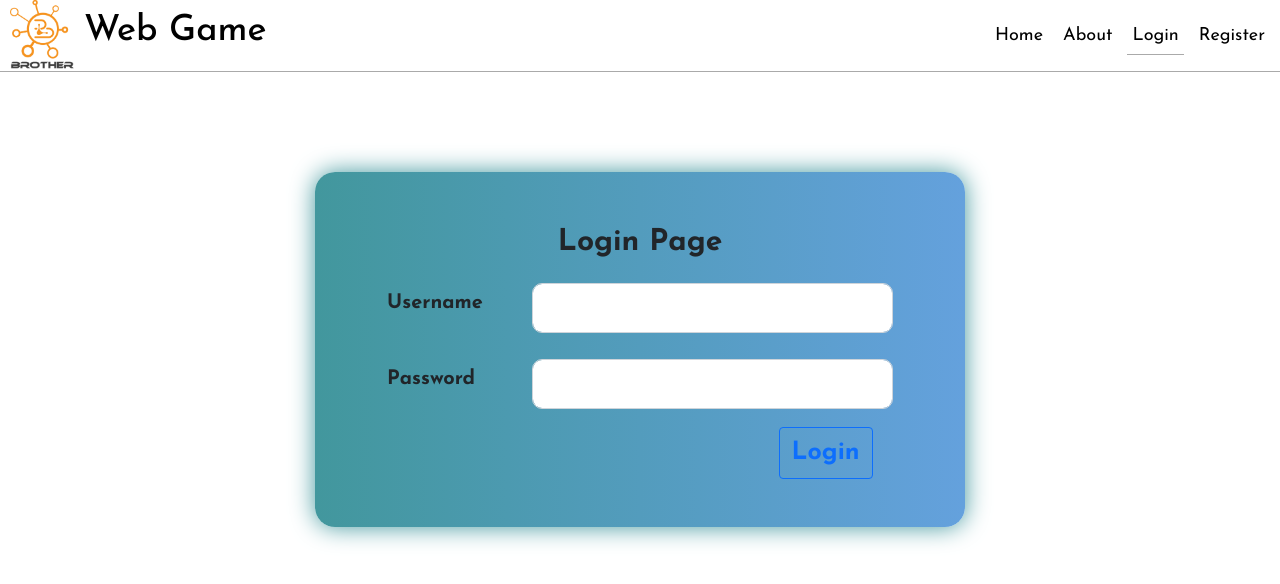
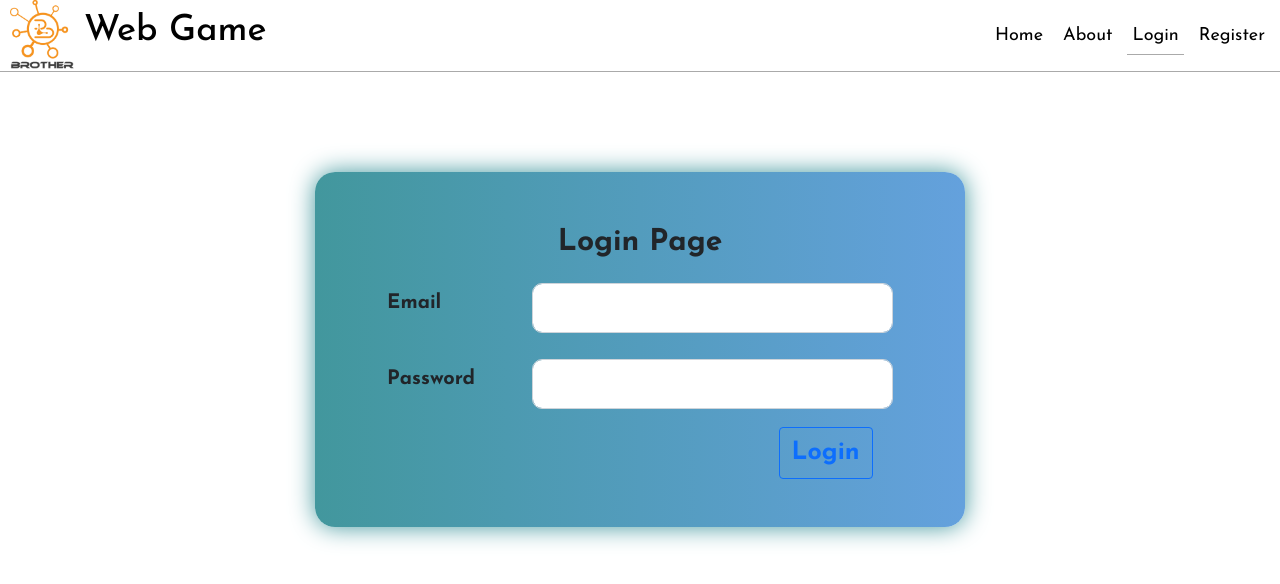
Before and after one commit to MawatariTanaka/webgame-refactor, a React (Create React App) app: page /login in a window 1280 px wide. Shown: the top 584 px of the page. Built offline with nearby package versions, Linux system fonts and the light colour scheme; no server answers.

Commit message:
Minor update

```diff
--- a/src/pages/Login.js
+++ b/src/pages/Login.js
@@ -72,11 +72,11 @@ export default function Login() {
                         className="name-input"
                         size="lg"
                     >
-                        Username
+                        Email
                     </Label>
                     <Col sm={8}>
                         <Input
-                            type="text"
+                            type="email"
                             name="userName"
                             className="exampleEmail2"
                             bsSize="lg"
```
Also changed, not shown: 1 other file (tests, documents, lock files or other folders).
